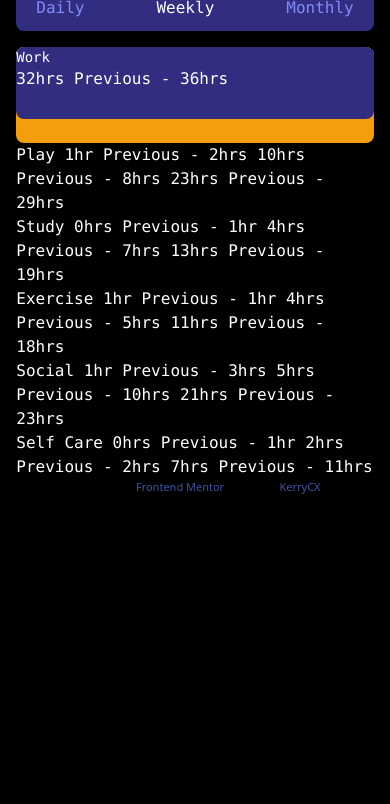
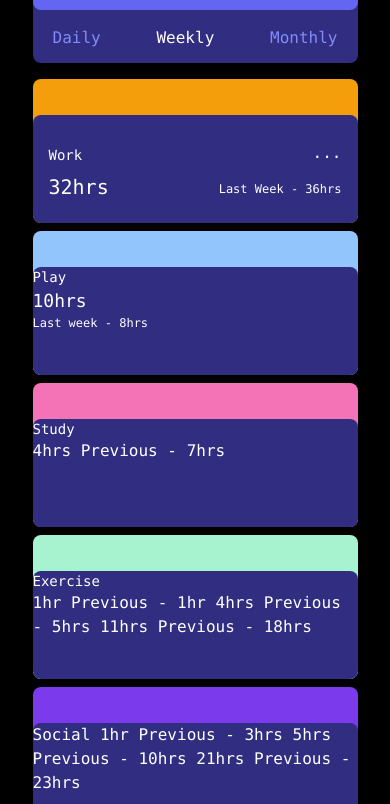
Before and after one commit to KerryCX/time-tracking-dashboard, a plain HTML site: page index.html in a window 390 px wide. Shown: the part 129-933 px from the top of the page. Before the commit the page ends 844 px from the top, so only its background shows below. Drawn offline with nearby package versions, Linux system fonts and the light colour scheme.

Commit message:
first slide, for work is looking complete in mobile view

```diff
--- a/index.html
+++ b/index.html
@@ -20,14 +20,14 @@
 <!--container for boxes, width 91.6666667% of wiewing window-->
 <!--Set to flex-col so all boxes positioned vertically in mobile view-->
 <!--set to flex-row for bigger sizes-->
-<main class="container box-border w-11/12 mx-auto flex flex-col gap-4 text-white font-mono font-normal pt-8 md:flex-row">
+<main class="container box-border w-10/12 h-full mx-auto flex flex-col gap-4 gap-y-4 text-white font-mono font-normal pt-8 md:flex-row">
   <!--main navigation box for profile details and selection of period of time for report: Daily, Weekly or Monthly-->
-  <nav class="bg-indigo-900 box-border border-0 border-solid rounded-lg h-32">
+  <nav class="container box-border bg-indigo-900 box-border border-0 border-solid rounded-lg h-40">
     <!--box for name of person. Flex-row to text from photo horizontally-->
     <!--Padding vertical 1rem, padding left 1rem Height is 66.66667% of main navigation box-->
     <!--Overlays main navigation box-->
-    <div class="bg-indigo-500 border-0 border-solid rounded-lg flex flex-row py-4 pl-4 h-4/6">
-      <img src="/images/image-jeremy.png" class="rounded-full h-13 w-13  border-solid border-2 border-white" alt="Profile Pic">
+    <div class="container bg-indigo-500 h-4/6 border-0 border-solid rounded-lg flex flex-row py-4 items-center justify-center">
+      <img src="/images/image-jeremy.png" class="rounded-full h-14 w-14 border-solid border-2 border-white" alt="Profile Pic">
       <!--box for text to separate into columns - vertically-->
       <div class="flex flex-col text-left pl-4">
       <p class="text-sm text-gray-300">Report for</p>
@@ -40,65 +40,102 @@
     </div>
     <!--box for choice of period of time for report, child of main navigation box-->
     <!--flex-row to position children horizontally, with space between evenly spaced-->
-    <div class="container flex flex-row justify-between">
+    <div class="container flex flex-row justify-between items-center">
       <!--hover changes colour of anchor tags-->
-      <div class="text-indigo-400 pl-5 py-2 hover:bg-indigo-500"><a href="#" Target="_blank">Daily</a></div>
-      <div class="py-2 hover:bg-indigo-500"><a href="#" Target="_blank">Weekly</a></div>
-      <div class="text-indigo-400 pr-5 py-2 hover:bg-indigo-500"><a href="#" Target="_blank">Monthly</a></div>
+      <h3 class="text-indigo-400 pl-5 py-4 hover:bg-indigo-500"><a href="#" Target="_blank">Daily</a></h3>
+      <h3 class="py-4 hover:bg-indigo-500"><a href="#" Target="_blank">Weekly</a></h3>
+      <h3 class="py-4 text-indigo-400 pr-5 hover:bg-indigo-500"><a href="#" Target="_blank">Monthly</a></h3>
     </div>
   </nav>
-  <section class="md:flex-col">
-  <section class="md:flex-row">
-    <div class="bg-yellow-500 border-0 border-solid rounded-lg h-24">
-      <div class="bg-indigo-900 border-0 border-solid rounded-lg h-3/4">
-        <p class="text-sm">Work</p>
-        <!--5hrs  daily
-        Previous - 7hrs daily -->
-        32hrs <!-- weekly -->
-        Previous - 36hrs <!-- weekly -->
-        <!--103hrs  monthly
-        Previous - 128hrs monthly -->
+
+  <!--container for all the category slides-->
+  <section class="container md:flex md:flex-row">
+    <!--section for work, play and study sections-->
+    <section class="container md:flex-col md:flex">
+    <!-----------------------------------first slide for WORK------------------------------->
+      <!--background for slide-->
+      <div class="container flex flex-col-reverse box-border bg-yellow-500 border-0 border-solid rounded-lg h-36">
+<!--        <img src="/images/icon-work.svg" class="h-12 w-12" alt="icon work">-->
+        <!--container for work information--->
+        <div class="container items-center flex flex-row box-border bg-indigo-900 border-0 border-solid rounded-lg h-3/4">
+          <!--container for slide title and current hours---->
+          <div class="container flex flex-col">
+            <!--section heading-->
+            <h3 class="text-sm pl-4 pt-4">Work</h3>
+            <!--5hrs  daily Previous - 7hrs daily -->
+            <!--103hrs  monthly Previous - 128hrs monthly -->
+            <!---container for current hours-->
+            <p class="text-xl pl-4 py-2">32hrs</p>
+          </div>
+          <!---container for ... and previous period (on mobile only)-->
+          <div class="flex flex-col w-60 pr-4 text-right">
+          <!--  contqiner for ... :-) ---->
+            <div>
+              <p>...</p>
+            </div>
+            <!--  contqiner for previous period --->
+            <div>
+              <p class="text-xs pt-4">Last Week - 36hrs</p>
             </div>
           </div>
-  <div>
-      Play
-      1hr <!-- daily -->
-      Previous - 2hrs <!-- daily -->
-      10hrs <!-- weekly -->
-      Previous - 8hrs <!-- weekly -->
-      23hrs <!-- monthly -->
-      Previous - 29hrs <!-- monthly -->
         </div>
-  <div>
-      Study
-      0hrs <!-- daily -->
-      Previous - 1hr <!-- daily -->
-      4hrs <!-- weekly -->
-      Previous - 7hrs <!-- weekly -->
-      13hrs <!-- monthly -->
-      Previous - 19hrs <!-- monthly -->
+      </div>
+      <!--end of work section /\/\/\-->
+<!----------------------------------------slide for play----------------------------------->
+      <div class="container flex flex-col-reverse box-border bg-blue-300 border-0 border-solid rounded-lg h-36 mt-2">
+        <div class="container box-border bg-indigo-900 border-0 border-solid rounded-lg h-3/4">
+          <h3 class="text-sm">Play</h3>
+          <!-- 1hr  daily
+            Previous - 2hrs  daily -->
+          <p class="text-lg">10hrs</p> <!-- weekly -->
+          <p class="text-xs"> Last week - 8hrs</p> <!-- weekly -->
+          <!-- 23hrs  monthly
+            Previous - 29hrs  monthly -->
+        </div>
+      </div>
+      <div class="container  flex flex-col-reverse bg-pink-400 border-0 border-solid rounded-lg h-36 mt-2">
+        <div class="container box-border bg-indigo-900 border-0 border-solid rounded-lg h-3/4">
+          <p></p>
+          <h3 class="text-sm">Study</h3>
+          <!--0hrs  daily
+          Previous - 1hr  daily -->
+          <p> 4hrs <!-- weekly -->
+          Previous - 7hrs <!-- weekly --></p>
+          <!--13hrs  monthly
+          Previous - 19hrs  monthly -->
+        </div>
       </div>
     </section>
+    <!--^^^^^^end of work, play and study container-->
+  <!--start of exercise, social and self care container-->
     <section class="md:flex-row">
-  <div>
-    Exercise
+      <div class="container  flex flex-col-reverse box-border bg-green-200 border-0 border-solid rounded-lg h-36 mt-2">
+        <div class="container box-border bg-indigo-900 border-0 border-solid rounded-lg h-3/4">
+
+        <h3 class="text-sm">Exercise</h3> <p>
         1hr <!-- daily -->
         Previous - 1hr <!-- daily -->
         4hrs <!-- weekly -->
         Previous - 5hrs <!-- weekly -->
         11hrs <!-- monthly -->
-    Previous - 18hrs <!-- monthly -->
+        Previous - 18hrs <!-- monthly --></p>
         </div>
-  <div>
+      </div>
+      <div class="container box-border flex flex-col-reverse bg-purple-600 border-0 border-solid rounded-lg h-36 mt-2">
+        <div class="container box-border bg-indigo-900 border-0 border-solid rounded-lg h-3/4">
+          <p>
         Social
         1hr <!-- daily -->
         Previous - 3hrs <!-- daily -->
         5hrs <!-- weekly -->
         Previous - 10hrs <!-- weekly -->
         21hrs <!-- monthly -->
-    Previous - 23hrs <!-- monthly -->
+        Previous - 23hrs <!-- monthly --></p>
         </div>
-  <div>
+      </div>
+      <div class="container box-border flex flex-col-reverse bg-yellow-300 border-0 border-solid rounded-lg h-36 mt-2">
+        <div class="container box-border bg-indigo-900 border-0 border-solid rounded-lg h-3/4">
+          <p>
           Self Care
           0hrs <!-- daily -->
           Previous - 1hr <!-- daily -->
@@ -106,7 +143,14 @@
           Previous - 2hrs <!-- weekly -->
           7hrs <!-- monthly -->
           Previous - 11hrs <!-- monthly -->
-  </div></section></section>
+        </p>
+        </div>
+      </div>
+    </section>
+    <!--^^^^^^end of exercise, social and self care container-->
+  </section>
+  <!--^^^^^^end of slides container-->
+
 </main>
 
 
```
Lines whose indentation alone changed are shown as unchanged.
